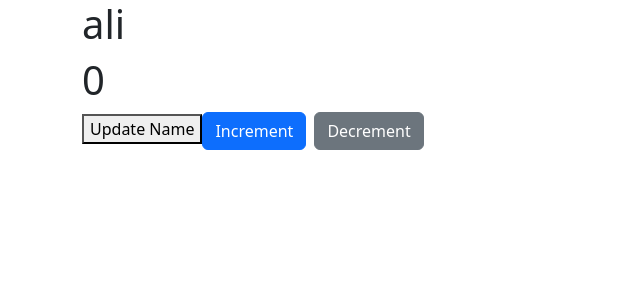
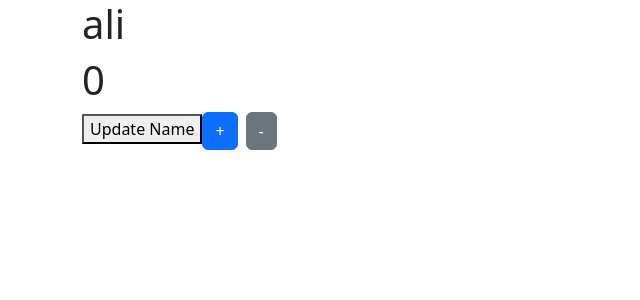
Before and after one commit to SyedGulzar786/react-assignment-5, a React (Create React App) app: page / in a window 1280 px wide. Shown: the top 300 px of the page, without its empty margins (0-640 px from the left). Built offline with nearby package versions, Linux system fonts and the light colour scheme.

Commit message:
Counter unmounted, case 5

```diff
--- a/src/App.jsx
+++ b/src/App.jsx
@@ -1,5 +1,5 @@
 import { useEffect, useState } from 'react';
-import { BasicForm } from './components';
+import { BasicForm, Counter } from './components';
 import Button from 'react-bootstrap/Button';
 
 function App() {
@@ -26,10 +26,10 @@ function App() {
   return (
     <div className='container'>
       <h1>{name}</h1>
-      <h1>{count}</h1>
+      {count < 10 && <Counter count={count} />}
       <button onClick={()=>{setName("Gulzar")}}>Update Name</button>
-      <Button className="me-2" onClick={() => setCount(count + 1)}>Increment</Button>
-      <Button variant="secondary" onClick={() => setCount(count - 1)}>Decrement</Button>
+      <Button className="me-2" onClick={() => setCount(count + 1)}>+</Button>
+      <Button variant="secondary" onClick={() => setCount(count - 1)}>-</Button>
     </div>
   );
 }
--- /dev/null
+++ b/src/components/Counter.jsx
@@ -0,0 +1,19 @@
+import { useEffect } from "react"
+
+const Counter = ({ count }) => {
+    useEffect(() => {
+
+        console.log("case 5", count)
+
+        return () => {
+            console.log("Counter Unmounted")
+        }
+
+    }, [])
+
+    return (
+        <h1>{count}</h1>
+    )
+}
+
+export default Counter
--- a/src/components/index.js
+++ b/src/components/index.js
@@ -1,2 +1,3 @@
 import BasicForm from "./BasicForm.jsx";
-export { BasicForm };
+import Counter from "./Counter.jsx";
+export { BasicForm, Counter };
```
